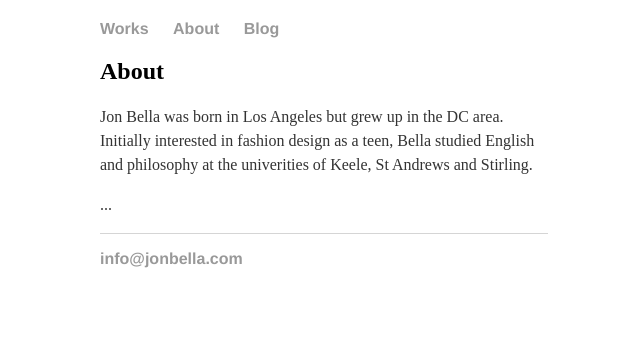
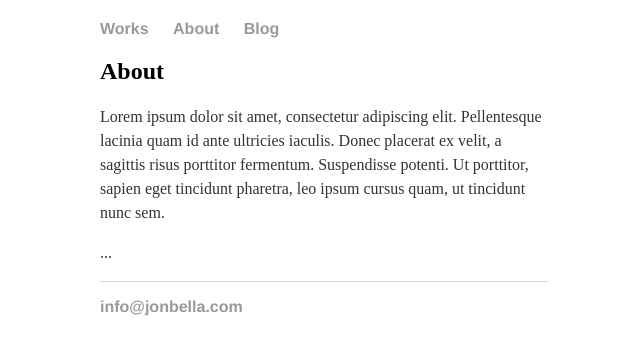
Before and after one commit to jonif0112/jonif0112.github.io, a Jekyll site: the page built from about/index.html, in a window 1280 px wide. Shown: the top 355 px of the page, without its empty margins (316-956 px from the left). Built offline with Jekyll 4.4.1, drawn with Linux system fonts in a browser that asks for light colours.

Commit message:
Update index.html

```diff
--- a/about/index.html
+++ b/about/index.html
@@ -7,7 +7,7 @@ title: About
 
 
 
-	<p>Jon Bella was born in Los Angeles but grew up in the DC area. Initially interested in fashion design as a teen, Bella studied English and philosophy at the univerities of Keele, St Andrews and Stirling.</p>
+	<p>Lorem ipsum dolor sit amet, consectetur adipiscing elit. Pellentesque lacinia quam id ante ultricies iaculis. Donec placerat ex velit, a sagittis risus porttitor fermentum. Suspendisse potenti. Ut porttitor, sapien eget tincidunt pharetra, leo ipsum cursus quam, ut tincidunt nunc sem.</p>
 
 	<p>...</p>
 </div><!-- /.blurb -->
```
